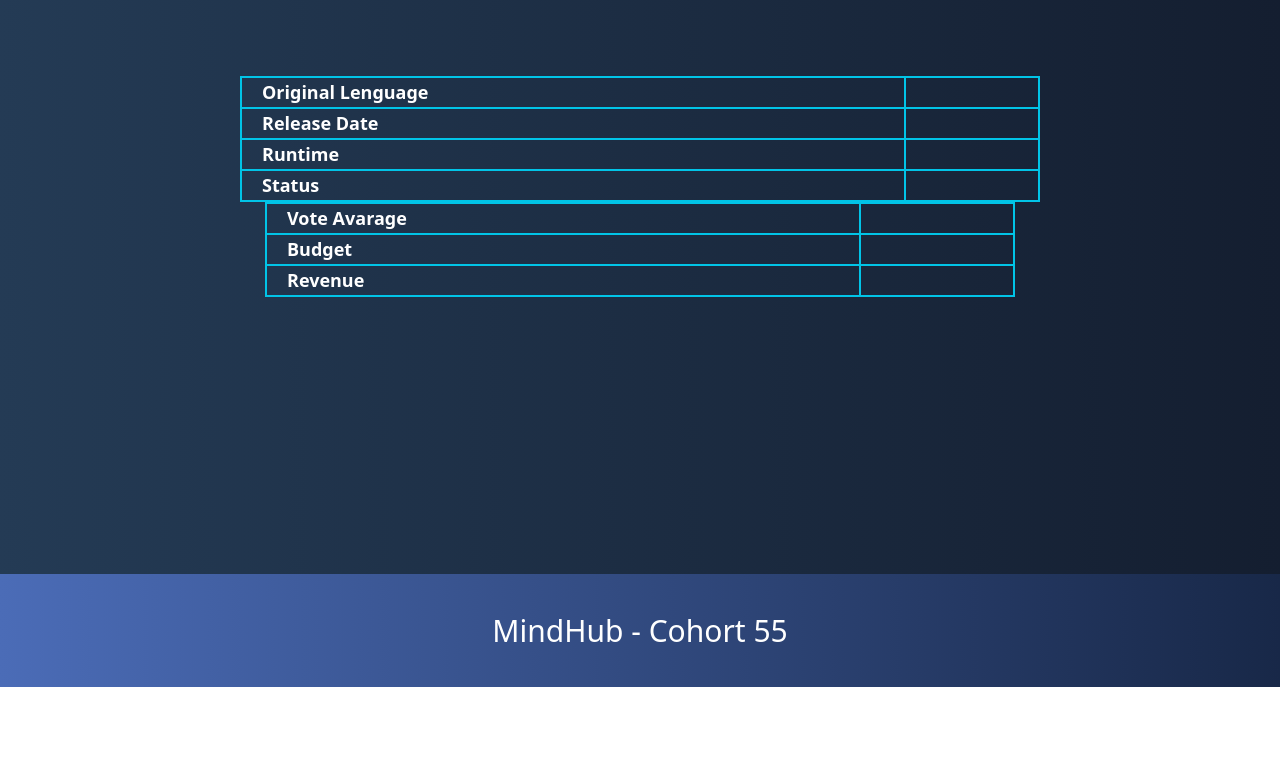
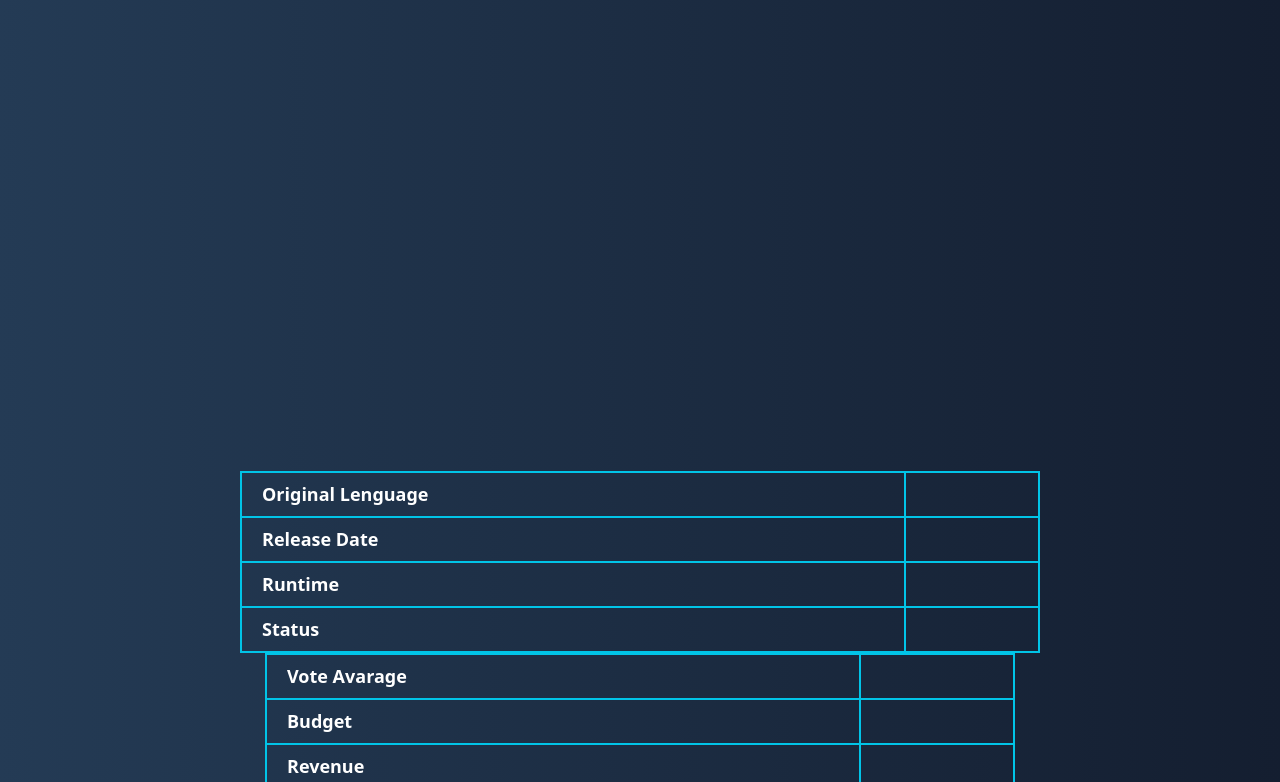
Before and after one commit to LuisIbanez2049/Movies_LuisIbanez, a plain HTML site: page Pages/descripcionDePelicula.html in a window 1280 px wide. Shown: the part 113-895 px from the top of the page. Before the commit the page ends 800 px from the top, so only its background shows below. Drawn offline with nearby package versions, Linux system fonts and the light colour scheme; no server answers.

Commit message:
pequeños retoques

```diff
--- a/BotonAnimado/boton.css
+++ b/BotonAnimado/boton.css
@@ -20,7 +20,7 @@
     width: 7px;
     height: 7px;
     border-radius: 50%;
-    background-color: #10e3fa;
+    background-color: #d9ff00;
     pointer-events: none;
     animation: particle-animation 1.3s forwards;
 }
--- a/Pages/descripcionDePelicula.html
+++ b/Pages/descripcionDePelicula.html
@@ -39,16 +39,16 @@
         <h1 class="bebas-neue ml-3 text-white">MOVIESTaCK</h1>
       </div>
       <nav class="flex flex-row items-center">
-          <a class="raleway" id="buttonBack" href="../Pages/movies.html"
-            >&#9664;BACK</a
-          >
+        <a class="raleway" href="../index.html">HOME</a>
+        <a class="raleway" href="../Pages/movies.html">MOVIES</a>
+        <a class="raleway" href="../Pages/favs.html">FAVS</a>
       </nav>
     </div>
     </header>
     <main>
       <!-- <img class="w-[500px]" src="" alt=""> -->
         <div class=" w-full flex flex-row justify-evenly flex-wrap mt-[40px]">
-        <div id="contenedorImagen" class="w-[800px]"></div>
+          <div id="contenedorImagen" class="w-[800px] h-[395px]"></div>
 
           <div id="contenedorDescripcion" class="w-[750px] ">
           </div>
@@ -58,20 +58,20 @@
               <table class="table-auto  w-[100%]">
                   <tbody id="tableBody" class="text-[18px]">
                       <tr>
-                        <td class="text-white px-5 border-2 border-[#01c4e7] font-bold ">Original Lenguage</td>
-                        <td id="td1" class="text-white px-5 border-2 border-[#01c4e7] italic"></td>
+                          <td class="text-white px-5 py-2 border-2 border-[#01c4e7] font-bold ">Original Lenguage</td>
+                          <td id="td1" class="text-white px-5 py-2 border-2 border-[#01c4e7] italic"></td>
                       </tr>
                       <tr>
-                        <td class="text-white px-5 border-2 border-[#01c4e7] font-bold">Release Date</td>
-                        <td id="td2" class="text-white px-5 border-2 border-[#01c4e7] italic"></td>
+                          <td class="text-white px-5 py-2 border-2 border-[#01c4e7] font-bold">Release Date</td>
+                          <td id="td2" class="text-white px-5 py-2 border-2 border-[#01c4e7] italic"></td>
                       </tr>
                       <tr>
-                        <td class="text-white px-5 border-2 border-[#01c4e7] font-bold">Runtime</td>
-                        <td id="td3" class="text-white px-5 border-2 border-[#01c4e7] italic"></td>
+                          <td class="text-white px-5 py-2 border-2 border-[#01c4e7] font-bold">Runtime</td>
+                          <td id="td3" class="text-white px-5 py-2 border-2 border-[#01c4e7] italic"></td>
                       </tr>
                       <tr>
-                        <td class="text-white px-5 border-2 border-[#01c4e7] font-bold">Status</td>
-                        <td id="td4" class="text-white px-5 border-2 border-[#01c4e7] italic"></td>
+                          <td class="text-white px-5 py-2 border-2 border-[#01c4e7] font-bold">Status</td>
+                          <td id="td4" class="text-white px-5 py-2 border-2 border-[#01c4e7] italic"></td>
                       </tr>
                   </tbody>
               </table>
@@ -80,16 +80,16 @@
               <table class="table-auto  w-[100%]">
                   <tbody id="tableBody" class="text-[18px]">
                       <tr>
-                        <td class="text-white px-5 border-2 border-[#01c4e7] font-bold">Vote Avarage</td>
+                          <td class="text-white px-5 py-2 border-2 border-[#01c4e7] font-bold">Vote Avarage</td>
                           <td id="td5" class="text-white px-5 border-2 border-[#01c4e7] italic"></td>
                       </tr>
                       <tr>
-                        <td class="text-white px-5 border-2 border-[#01c4e7] font-bold">Budget</td>
-                        <td id="td6" class="text-white px-5 border-2 border-[#01c4e7] italic"></td>
+                          <td class="text-white px-5 py-2 border-2 border-[#01c4e7] font-bold">Budget</td>
+                          <td id="td6" class="text-white px-5 py-2 border-2 border-[#01c4e7] italic"></td>
                       </tr>
                       <tr>
-                        <td class="text-white px-5 border-2 border-[#01c4e7] font-bold">Revenue</td>
-                        <td id="td7" class="text-white px-5 border-2 border-[#01c4e7] italic"></td>
+                          <td class="text-white px-5 py-2 border-2 border-[#01c4e7] font-bold">Revenue</td>
+                          <td id="td7" class="text-white px-5 py-2 border-2 border-[#01c4e7] italic"></td>
                       </tr>
                   </tbody>
               </table>
```
Lines whose indentation alone changed are shown as unchanged.
